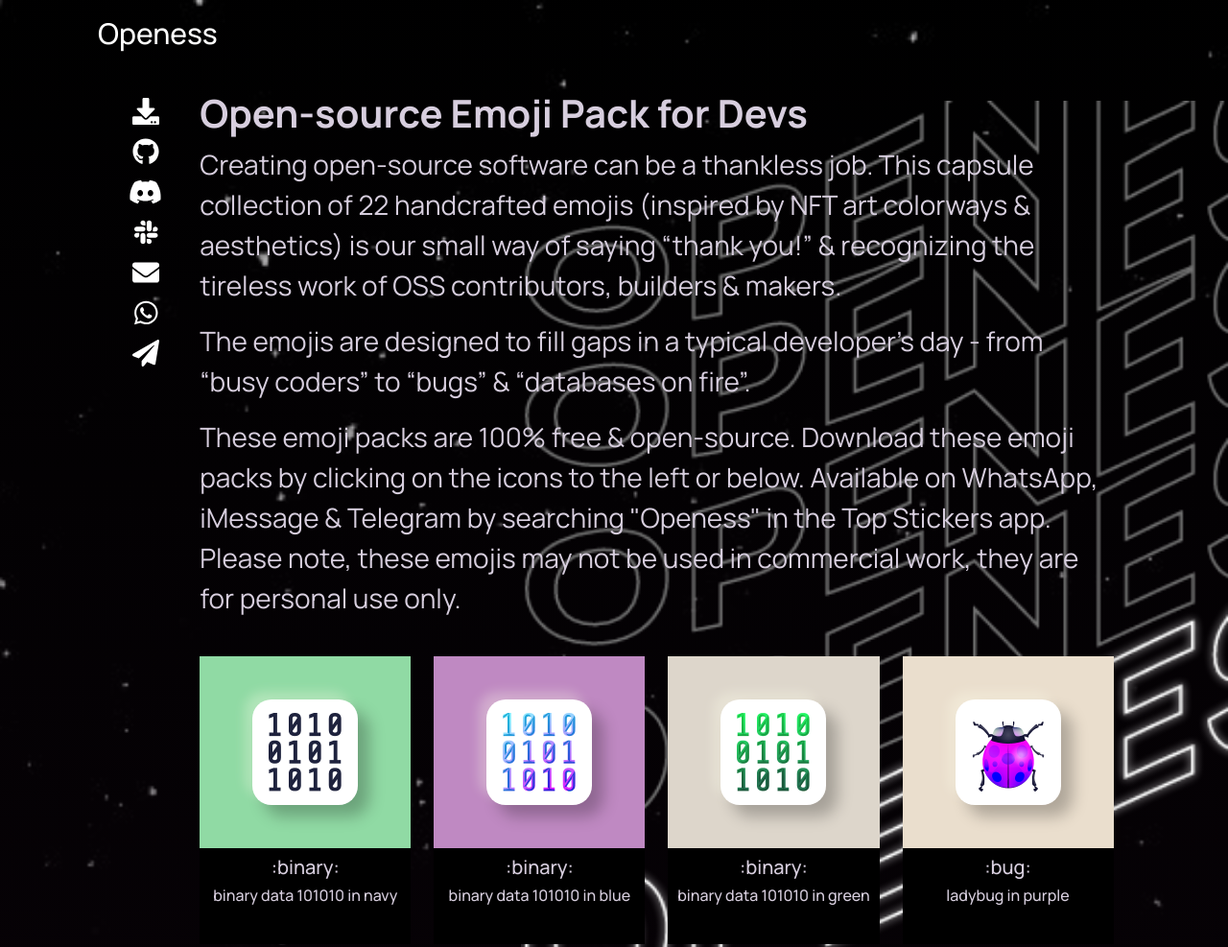
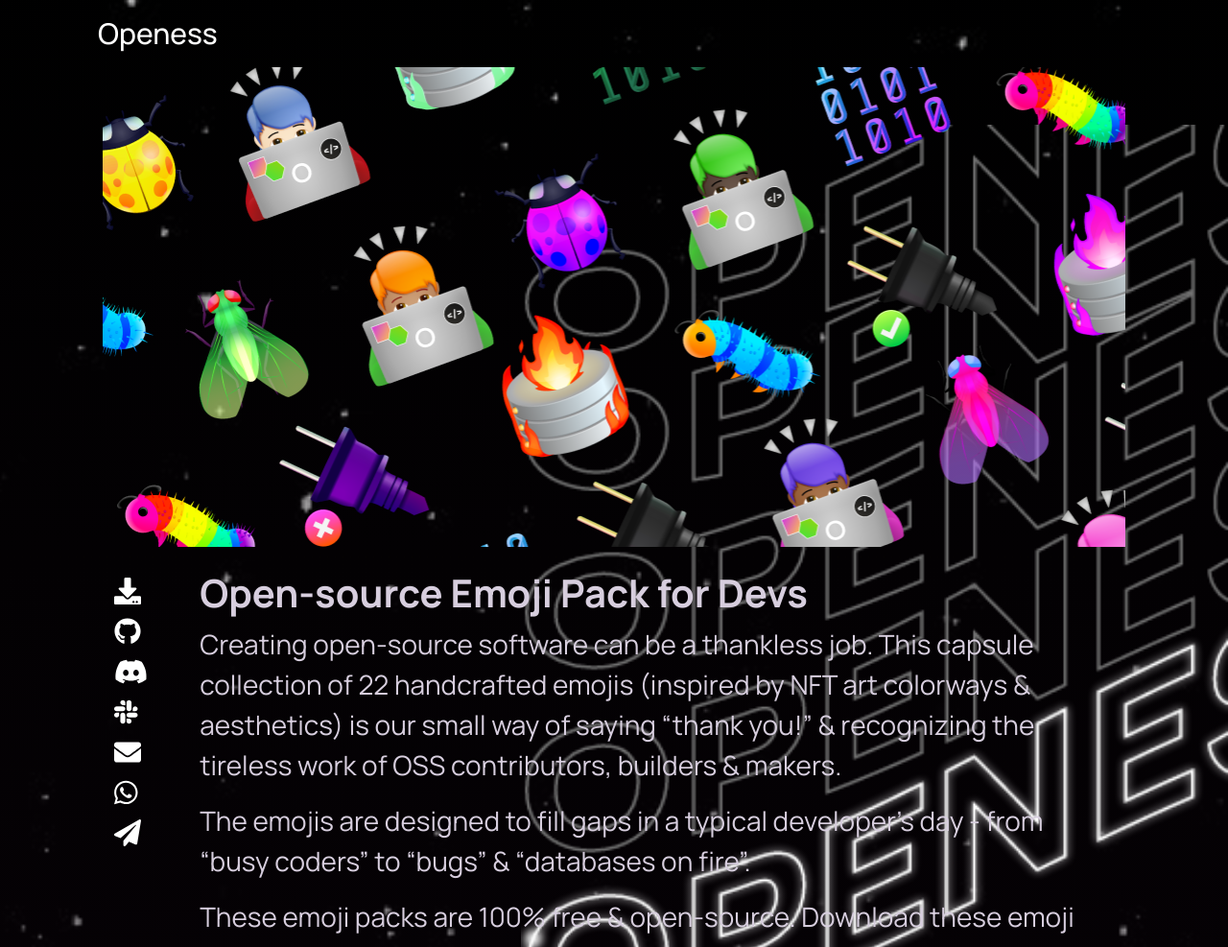
Before and after one commit to openessdev/emoji, a Gatsby site in the folder emoji-library/: page / in a window 1280 px wide. Shown: the top 987 px of the page at 96% size. Built offline with nearby package versions, Linux system fonts and the light colour scheme; Gatsby itself is replaced by a stand-in of ours.

Commit message:
feat: Adding background cover

```diff
--- a/emoji-library/src/pages/index.js
+++ b/emoji-library/src/pages/index.js
@@ -37,15 +37,19 @@
   return (
     <Layout>
       <SEO title="Home" />
-      {/*<div className="container emoji-collage">IMAGE COLLAGE</div>*/}
+      <div
+        className="container emoji-collage"
+        style={{
+          // margin: `0 auto`,
+          maxWidth: 1100,
+          // padding: `0 1.0875rem 1.45rem`,
+        }}
+      />
 
       <div className="container mt-4">
         <div className="row g-4">
           <div className="col">
-            <div
-              className=" row text-center"
-              style={{ position: `sticky`, top: `0` }}
-            >
+            <div className=" row" style={{ position: `sticky`, top: `0` }}>
               <div className="col-xl-12 col">
                 <div
                   className=" platform--image"
@@ -136,15 +140,6 @@
           </div>
         </div>
       </div>
-      {/*<div className="my-4 credits">
-        <p>Illustrations & graphic design: Sarah Kim</p>
-        <p>Website development & data structures: Muhammad Bashir</p>
-        <p>Creative direction & production: Julia Che</p>
-        <p>
-          A big thank you to David Di Biase & all our friends who provided
-          feedback & support in the making of this project!
-        </p>
-      </div>*/}
     </Layout>
   )
 }
--- a/emoji-library/src/styles/css/style.css
+++ b/emoji-library/src/styles/css/style.css
@@ -32,7 +32,10 @@
     background-size: auto 120vh;
 }
 
-
+.emoji-collage {
+    height: 500px;
+    background-image: url('../../images/background/BgCover.png');
+}
 .page-detail-wrapper p,
 .credits {
     text-align: start ;
```
Also changed, not shown: emoji-library/README.md, emoji-library/src/images/background/BgCover.png (added).
